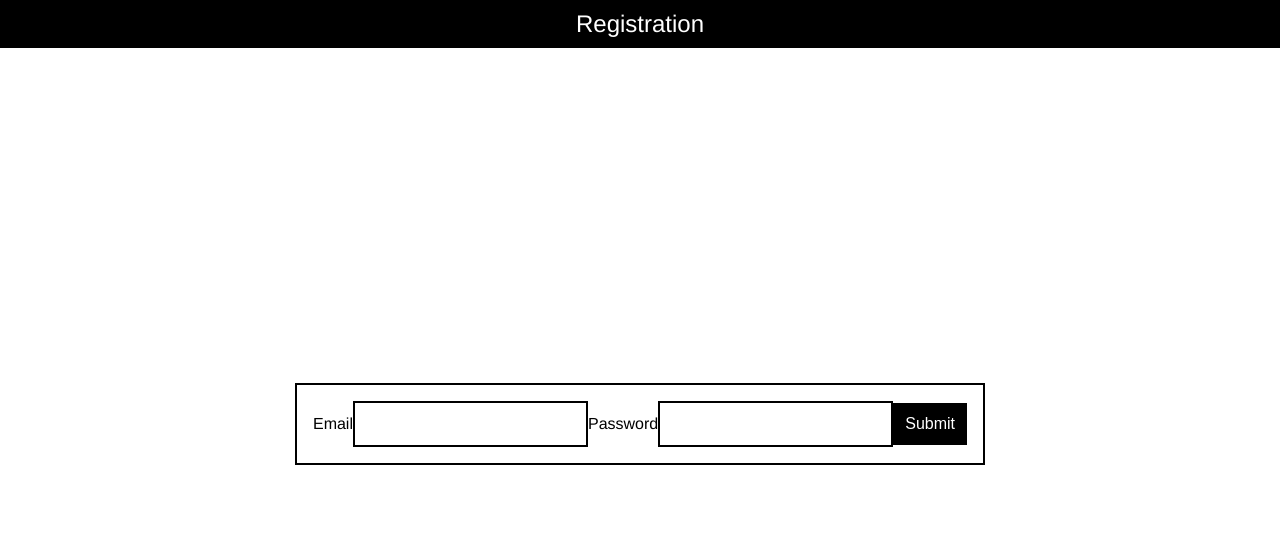
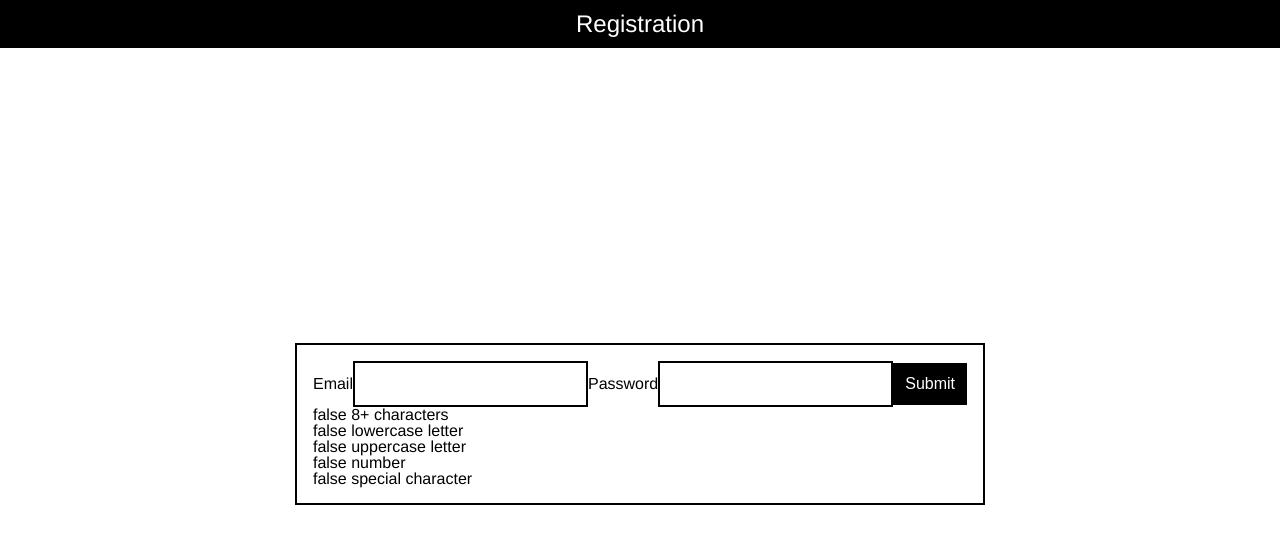
Before and after one commit to JonasSeegers/project-a-frontend-challenge, a React app: page / in a window 1280 px wide. Shown: the top 544 px of the page. Built offline with nearby package versions, Linux system fonts and the light colour scheme.

Commit message:
add atom criteria

```diff
--- a/src/app.tsx
+++ b/src/app.tsx
@@ -1,4 +1,4 @@
-import React from "react";
+import React, { useState } from "react";
 import { Input } from "./atoms/input";
 import { Label } from "./atoms/label";
 import { Header } from "./atoms/header";
@@ -7,10 +7,11 @@ import { GlobalStyles } from "./style/globalStyles";
 import { ContentContainer } from "./atoms/contentContainer";
 import { AppContainer } from "./atoms/appContainer";
 import { Button } from "./atoms/button";
+import { Criteria } from "./atoms/criteria";
 
 type PasswordRule = { regex: RegExp; description: string };
 
-const PasswordConfig: PasswordRule[] = [
+const passwordConfig: PasswordRule[] = [
   { regex: /.{8,}/, description: "8+ characters" },
   { regex: /.*[a-z].*/, description: "lowercase letter" },
   { regex: /.*[A-Z].*/, description: "uppercase letter" },
@@ -20,18 +21,39 @@ const PasswordConfig: PasswordRule[] = [
   { regex: /.*[^A-Za-z\d].*/, description: "special character" }
 ];
 
-export const App: React.FC = () => (
+const renderCriteria = (testValue: string) => {
+  return passwordConfig.map(({ regex, description }, index) => (
+    <Criteria fulfilled={regex.test(testValue)} key={`criteria_${index}`}>
+      {description}
+    </Criteria>
+  ));
+};
+
+export const App: React.FC = () => {
+  const [emailValue, setEmailValue] = useState("");
+  const [pwValue, setPwValue] = useState("");
+
+  return (
     <AppContainer>
       <GlobalStyles />
       <Header>Registration</Header>
       <ContentContainer>
         <Box>
           <Label>Email</Label>
-        <Input />
+          <Input
+            value={emailValue}
+            onChange={event => setEmailValue(event.target.value)}
+          />
           <Label>Password</Label>
-        <Input type="password" />
+          <Input
+            type="password"
+            value={pwValue}
+            onChange={event => setPwValue(event.target.value)}
+          />
           <Button>Submit</Button>
+          {renderCriteria(pwValue)}
         </Box>
       </ContentContainer>
     </AppContainer>
   );
+};
--- /dev/null
+++ b/src/atoms/criteria/criteria.tsx
@@ -0,0 +1,19 @@
+import React from "react";
+import styled from "@emotion/styled";
+
+interface CriteriaProps {
+  fulfilled?: boolean;
+}
+
+export const Criteria: React.FC<CriteriaProps> = ({
+  fulfilled,
+  children,
+  ...restProps
+}) => (
+  <StyledLi {...restProps}>
+    {`${!!fulfilled} `}
+    {children}
+  </StyledLi>
+);
+
+const StyledLi = styled("li")({ listStyleType: "none" });
--- /dev/null
+++ b/src/atoms/criteria/index.ts
@@ -0,0 +1 @@
+export { Criteria } from "./criteria";
```
Lines whose indentation alone changed are shown as unchanged.
